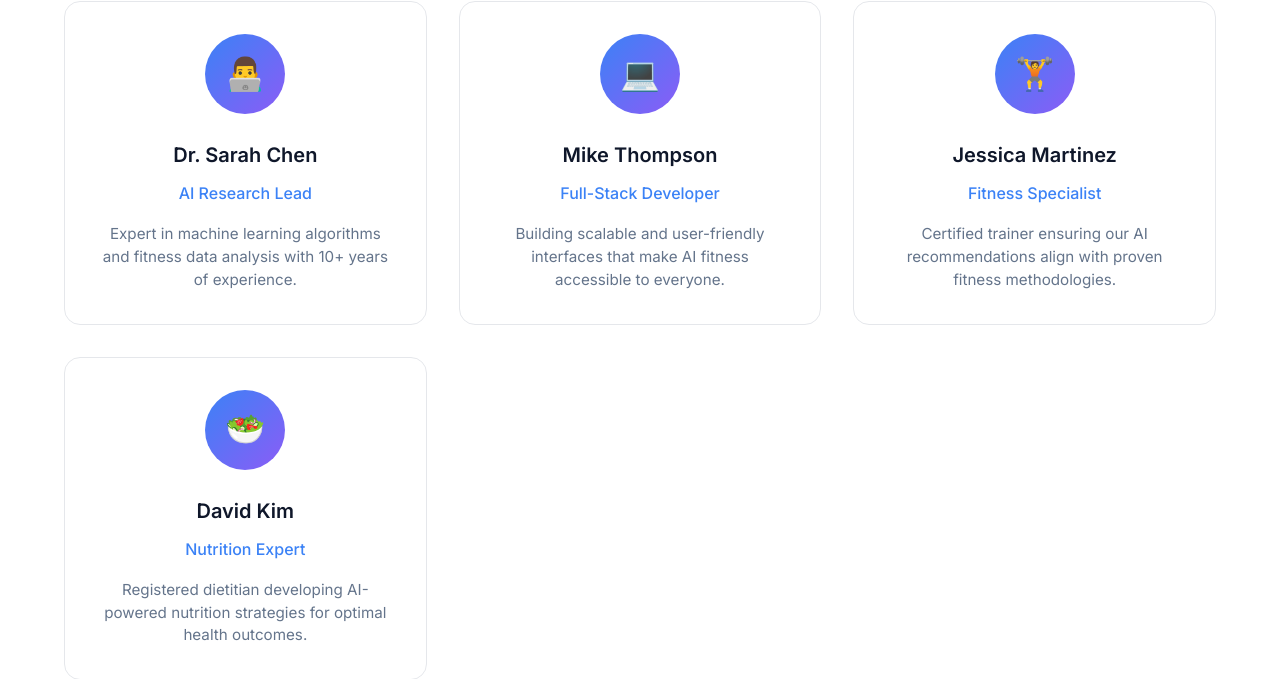
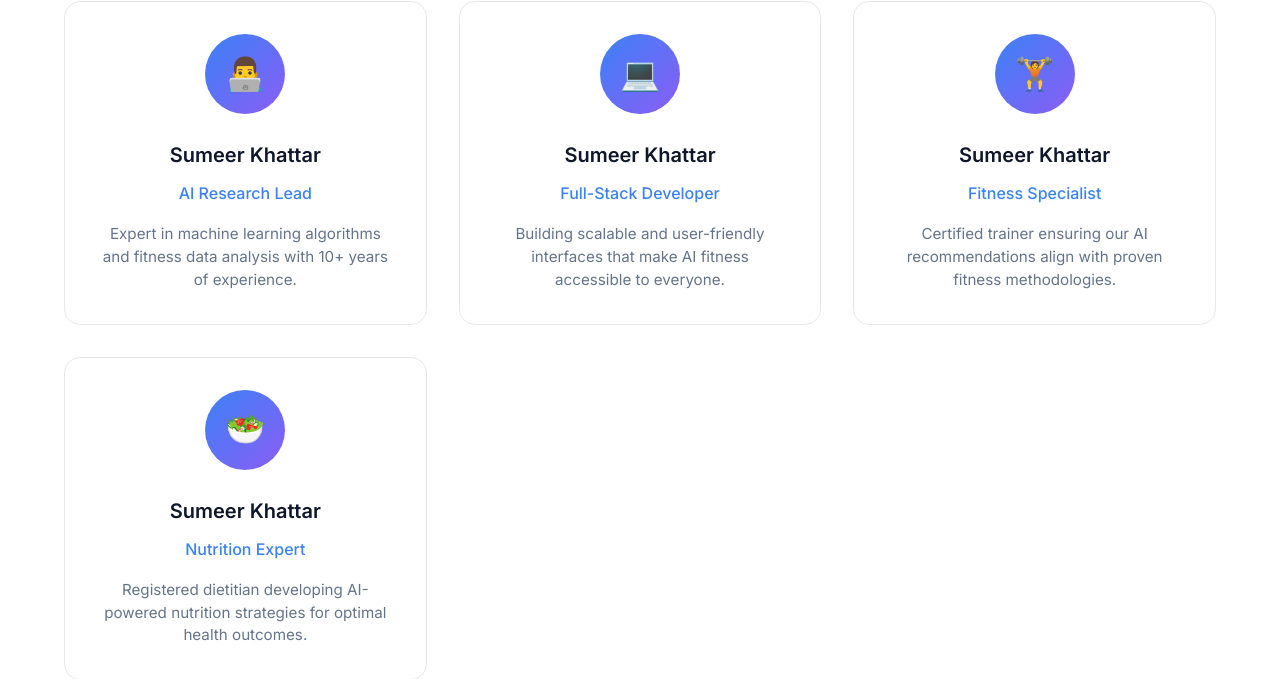
Before and after one commit to EobardThawne2/GIDEON, a Flask app: page / in a window 1280 px wide. Shown: the part 4400-5079 px from the top of the page. Run offline with Flask 3, Linux system fonts and the light colour scheme.

Commit message:
Update index.html

```diff
--- a/app/templates/index.html
+++ b/app/templates/index.html
@@ -233,28 +233,28 @@
   <div class="team-grid">
     <div class="team-member">
       <div class="team-avatar">👨‍💻</div>
-      <h3>Dr. Sarah Chen</h3>
+      <h3>Sumeer Khattar</h3>
       <div class="role">AI Research Lead</div>
       <p>Expert in machine learning algorithms and fitness data analysis with 10+ years of experience.</p>
     </div>
 
     <div class="team-member">
       <div class="team-avatar">💻</div>
-      <h3>Mike Thompson</h3>
+      <h3>Sumeer Khattar</h3>
       <div class="role">Full-Stack Developer</div>
       <p>Building scalable and user-friendly interfaces that make AI fitness accessible to everyone.</p>
     </div>
 
     <div class="team-member">
       <div class="team-avatar">🏋️</div>
-      <h3>Jessica Martinez</h3>
+      <h3>Sumeer Khattar</h3>
       <div class="role">Fitness Specialist</div>
       <p>Certified trainer ensuring our AI recommendations align with proven fitness methodologies.</p>
     </div>
 
     <div class="team-member">
       <div class="team-avatar">🥗</div>
-      <h3>David Kim</h3>
+      <h3>Sumeer Khattar</h3>
       <div class="role">Nutrition Expert</div>
       <p>Registered dietitian developing AI-powered nutrition strategies for optimal health outcomes.</p>
     </div>
```
